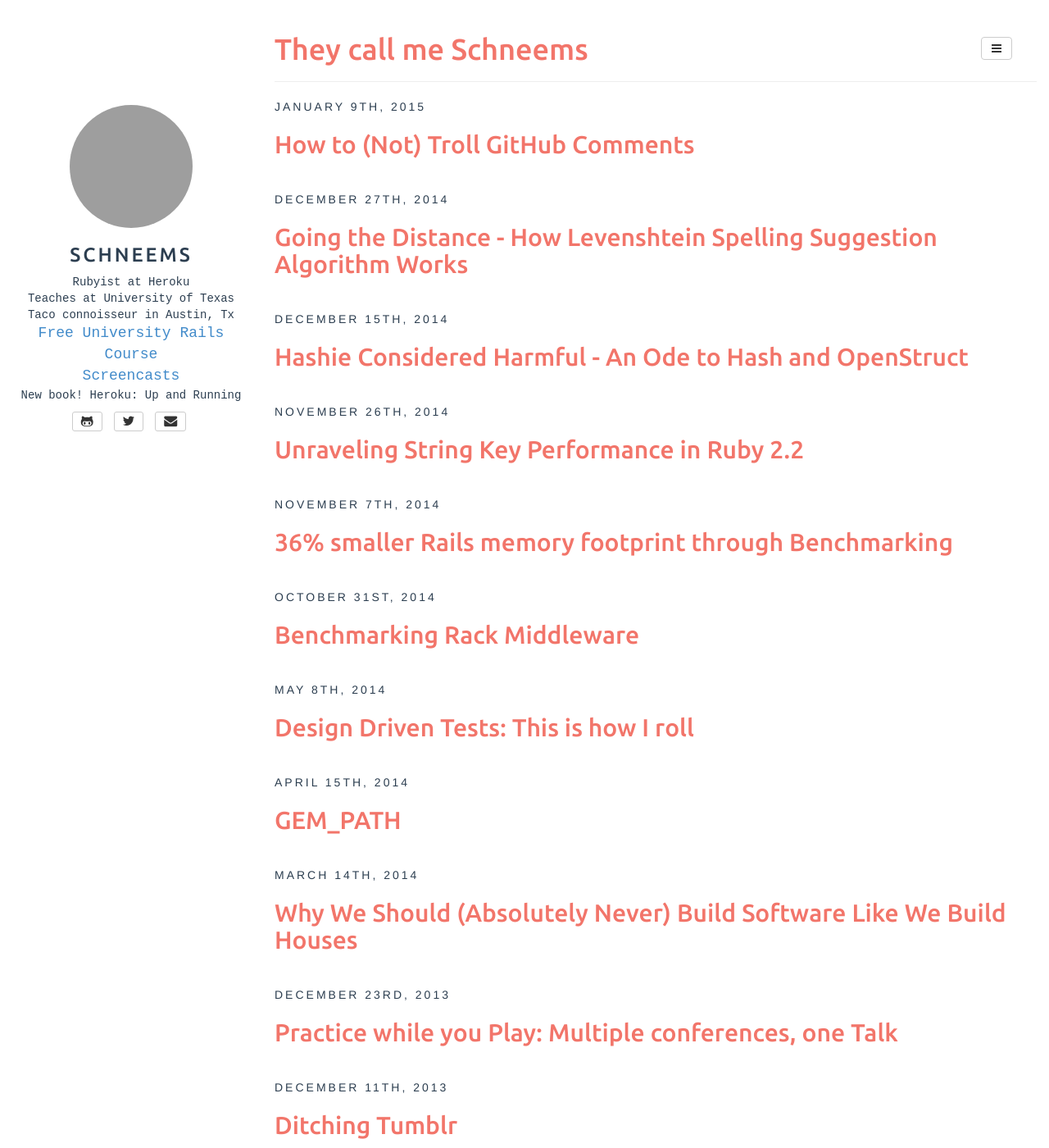
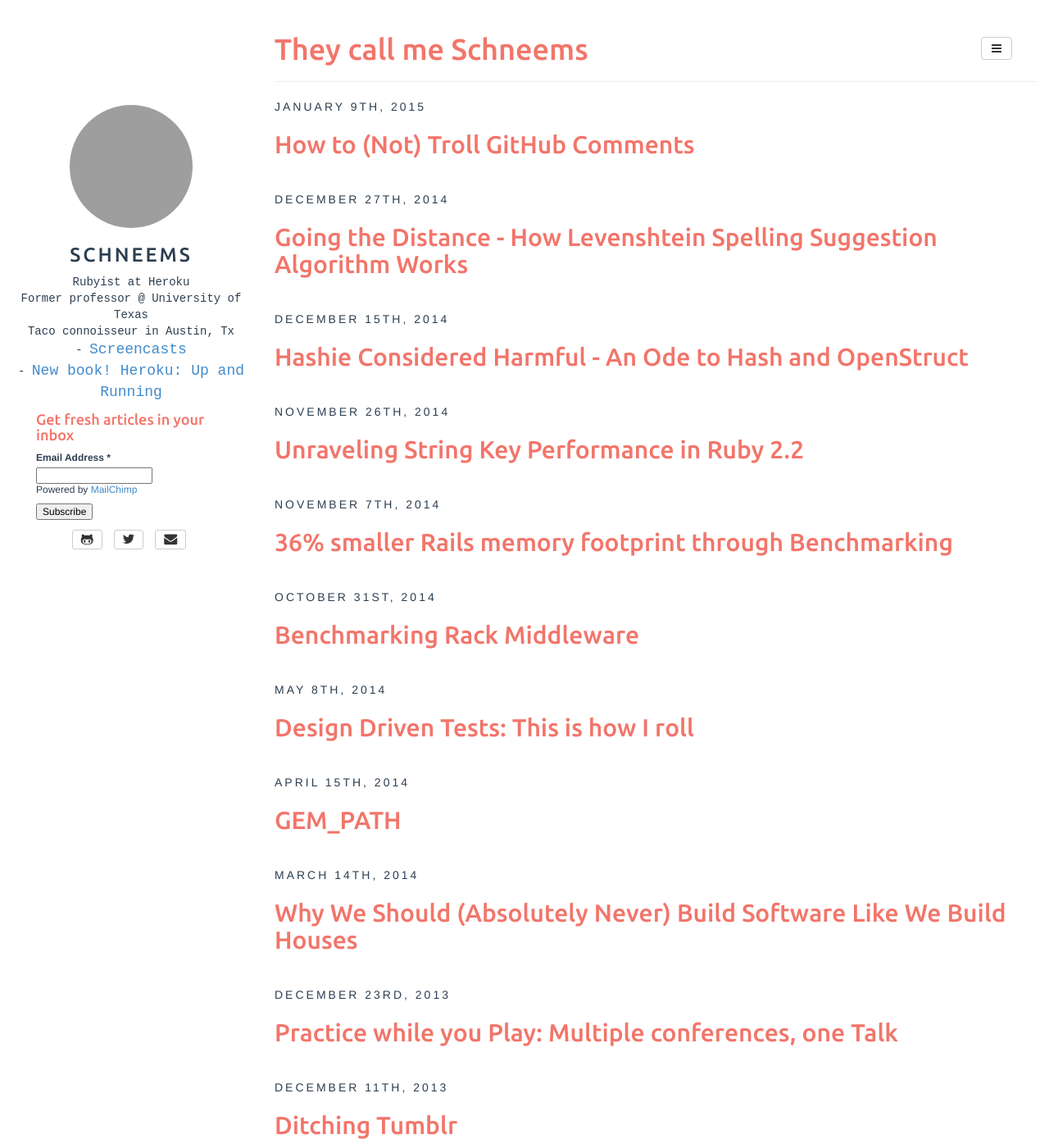
Before and after one commit to schneems/schneems, a Jekyll site: the page built from index.html, in a window 1280 px wide and 1400 px high. Shown: the whole window at 82% size. Built offline with Jekyll 4.4.1, drawn with Linux system fonts in a browser that asks for light colours; Markdown is read by kramdown in place of the engine named in the settings; the list of posts is cut into pages by our own code; comment, search, counter and statistics services are not loaded; some of the changed text lies outside the part shown; grey boxes are pictures that could not be loaded.

Commit message:
add mail chimp signup form

```diff
--- a/_includes/footer.html
+++ b/_includes/footer.html
@@ -1,9 +1,9 @@
 <!-- footer.html -->
 <footer>
- <hr/>
- <p>
- 	&copy; {{ site.time | date: '%Y' }} {{ site.author.name }} with Jekyll. Theme: <a href="https://github.com/dbtek/dbyll">dbyll</a> by dbtek.
- </p>
+
+<p>
+  &copy; {{ site.time | date: '%Y' }} {{ site.author.name }}
+</p>
 </footer>
 
 <!-- footer.html end -->
--- a/_includes/sidebar.html
+++ b/_includes/sidebar.html
@@ -8,11 +8,51 @@
     </h3>
 </header>
 
-{% if site.author.bio %}
 <div id="bio" class="text-center">
-	{{ site.author.bio }}
+   Rubyist at Heroku <br />
+   Former professor @ University of Texas<br />
+   Taco connoisseur in Austin, Tx<br />
+   <ul>
+     <li>- <a href="https://www.youtube.com/user/schneems/videos">Screencasts</a></li>
+     <li>- <a href="http://shop.oreilly.com/product/0636920027409.do">New book! Heroku: Up and Running</a></li>
+   </ul>
 </div>
-{% endif %}
+
+<div>
+	  <!-- Begin MailChimp Signup Form -->
+  <link href="//cdn-images.mailchimp.com/embedcode/classic-081711.css" rel="stylesheet" type="text/css">
+  <style type="text/css">
+    #mc_embed_signup{ background: #fff;
+                      clear:      left;
+                      font:       12px Helvetica, Arial, sans-serif;
+                      width:      80%;
+                      margin:     0 auto;
+                    }
+    /* Add your own MailChimp form style overrides in your site stylesheet or in this style block.
+       We recommend moving this block and the preceding CSS link to the HEAD of your HTML file. */
+  </style>
+  <div id="mc_embed_signup">
+  <form action="//schneems.us3.list-manage.com/subscribe/post?u=a9095027126a1cf15c5062160&amp;id=17dc267687" method="post" id="mc-embedded-subscribe-form" name="mc-embedded-subscribe-form" class="validate" target="_blank" novalidate>
+      <div id="mc_embed_signup_scroll">
+    <h4>Get fresh articles in your inbox</h4>
+  <div class="mc-field-group">
+    <label for="mce-EMAIL">Email Address  <span class="asterisk">*</span>
+  </label>
+    <input type="email" value="" name="EMAIL" class="required email" id="mce-EMAIL">
+  </div>
+  <p>Powered by <a href="http://eepurl.com/bbnCYz" title="MailChimp - email marketing made easy and fun">MailChimp</a></p>
+    <div id="mce-responses" class="clear">
+      <div class="response" id="mce-error-response" style="display:none"></div>
+      <div class="response" id="mce-success-response" style="display:none"></div>
+    </div>    <!-- real people should not fill this in and expect good things - do not remove this or risk form bot signups-->
+      <div style="position: absolute; left: -5000px;"><input type="text" name="b_a9095027126a1cf15c5062160_17dc267687" tabindex="-1" value=""></div>
+      <div class="clear"><input type="submit" value="Subscribe" name="subscribe" id="mc-embedded-subscribe" class="button"></div>
+      </div>
+  </form>
+  </div>
+  <script type='text/javascript' src='//s3.amazonaws.com/downloads.mailchimp.com/js/mc-validate.js'></script><script type='text/javascript'>(function($) {window.fnames = new Array(); window.ftypes = new Array();fnames[0]='EMAIL';ftypes[0]='email';fnames[1]='FNAME';ftypes[1]='text';fnames[2]='LNAME';ftypes[2]='text';}(jQuery));var $mcj = jQuery.noConflict(true);</script>
+  <!--End mc_embed_signup-->
+</div>
 
 <div id="contact-list" class="text-center">
 	<ul class="list-unstyled list-inline">
@@ -39,20 +79,6 @@
 		{% endif %}
 	</ul>
 	<ul id="contact-list-secondary" class="list-unstyled list-inline">
-		{% if site.author.pinterest %}
-		<li>
-			<a class="btn btn-default btn-sm" href="https://pinterest.com/{{ site.author.pinterest }}">
-				<i class="fa fa-pinterest fa-lg"></i>
-			</a>
-		</li>
-		{% endif %}
-		{% if site.author.linkedin %}
-		<li>
-			<a class="btn btn-default btn-sm" href="https://linkedin.com/in/{{ site.author.linkedin }}">
-				<i class="fa fa-linkedin fa-lg"></i>
-			</a>
-		</li>
-		{% endif %}
 		<li>
 			<a class="btn btn-default btn-sm" href="{{ site.BASE_PATH }}/{{ site.rss_path }}">
 				<i class="fa fa-rss fa-lg"></i>
@@ -61,6 +87,4 @@
 	</ul>
 </div>
 
-
-
 <! -- sidebar.html end -->
```
